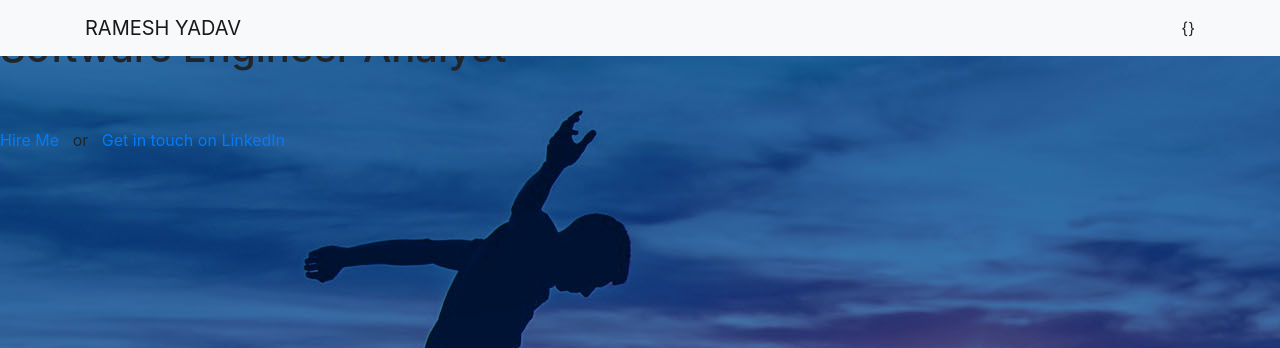
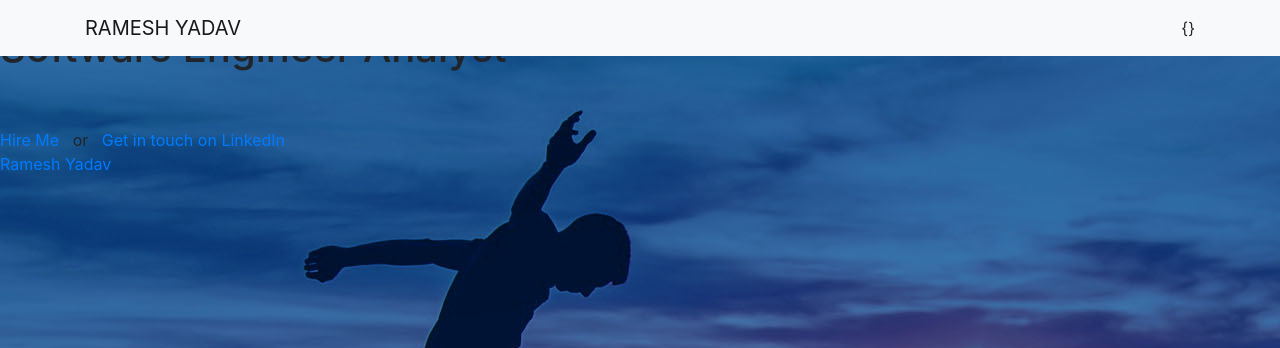
Before and after one commit to ramesh-yadav/ramesh-yadav.github.io, a Jekyll site: the page built from index.md, in a window 1280 px wide. Shown: the top 348 px of the page. Built offline with Jekyll 4.4.1, drawn with Linux system fonts in a browser that asks for light colours; comment, search, counter and statistics services are not loaded.

Commit message:
Update home.html

```diff
--- a/_layouts/home.html
+++ b/_layouts/home.html
@@ -58,6 +58,7 @@
         <!--<h2>...</h2>-->
         <a href="/hire/" class="btn-inverse">Hire Me</a>
           &nbsp; or &nbsp; <a href="https://in.linkedin.com/in/1rameshyadav" class="btn-inverse">Get in touch on LinkedIn</a>
+        <div class="LI-profile-badge"  data-version="v1" data-size="medium" data-locale="en_US" data-type="horizontal" data-theme="light" data-vanity="1rameshyadav"><a class="LI-simple-link" href='https://in.linkedin.com/in/1rameshyadav?trk=profile-badge'>Ramesh Yadav</a></div>
       </div><!-- /.page-lead-content -->
     </div><!-- /.page-lead -->
     {% endif %}
@@ -65,6 +66,7 @@
     <script src="https://code.jquery.com/jquery-3.3.1.slim.min.js" integrity="sha384-q8i/X+965DzO0rT7abK41JStQIAqVgRVzpbzo5smXKp4YfRvH+8abtTE1Pi6jizo" crossorigin="anonymous"></script>
     <script src="https://cdnjs.cloudflare.com/ajax/libs/popper.js/1.14.3/umd/popper.min.js" integrity="sha384-ZMP7rVo3mIykV+2+9J3UJ46jBk0WLaUAdn689aCwoqbBJiSnjAK/l8WvCWPIPm49" crossorigin="anonymous"></script>
     <script src="https://stackpath.bootstrapcdn.com/bootstrap/4.1.1/js/bootstrap.min.js" integrity="sha384-smHYKdLADwkXOn1EmN1qk/HfnUcbVRZyYmZ4qpPea6sjB/pTJ0euyQp0Mk8ck+5T" crossorigin="anonymous"></script>
+    <script type="text/javascript" src="https://platform.linkedin.com/badges/js/profile.js" async defer></script>
     <!-- <script src="{{ site.url }}/js/main.js"></script> -->
 
     <!-- Global site tag (gtag.js) - Google Analytics -->
```
